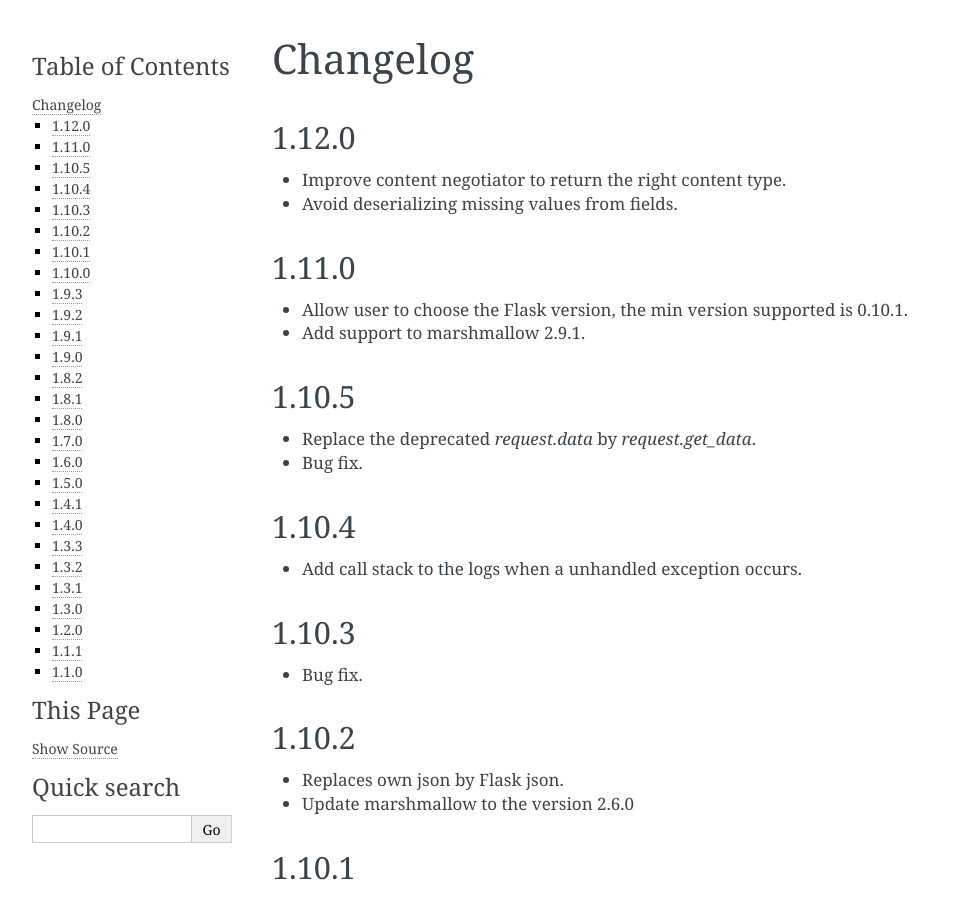
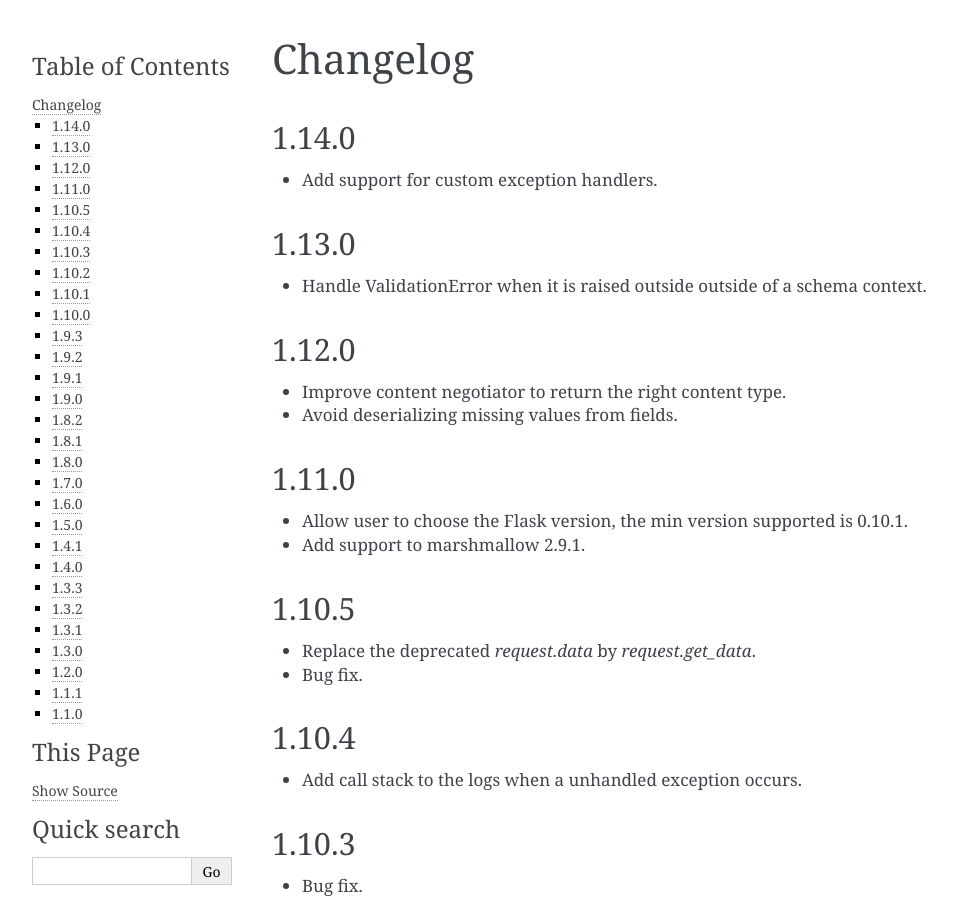
Before and after one commit to viniciuschiele/flask-io, a Sphinx documentation site: the page built from docs/changelog.rst, in a window 1280 px wide and 900 px high. Shown: the whole window, without its empty margins (148-1105 px from the left). Built offline with Sphinx 7.4.7, drawn with Linux system fonts in a browser that asks for light colours.

Commit message:
Release 1.14.0

```diff
--- a/CHANGELOG.rst
+++ b/CHANGELOG.rst
@@ -1,5 +1,13 @@
 Changelog
 ---------
+
+1.14.0
+++++++++++++++++++
+- Add support for custom exception handlers.
+
+1.13.0
+++++++++++++++++++
+- Handle ValidationError when it is raised outside outside of a schema context.
 
 1.12.0
 ++++++++++++++++++
--- a/docs/conf.py
+++ b/docs/conf.py
@@ -61,7 +61,7 @@ author = 'Vinicius Chiele'
 #
 # The short X.Y version.
 # The full version, including alpha/beta/rc tags.
-version = release = '1.13.0'
+version = release = '1.14.0'
 
 # The language for content autogenerated by Sphinx. Refer to documentation
 # for a list of supported languages.
--- a/setup.py
+++ b/setup.py
@@ -2,7 +2,7 @@ from setuptools import setup
 
 setup(
     name='flask-io',
-    version='1.13.0',
+    version='1.14.0',
     packages=['flask_io'],
     url='https://github.com/viniciuschiele/flask-io',
     license='MIT',
```
